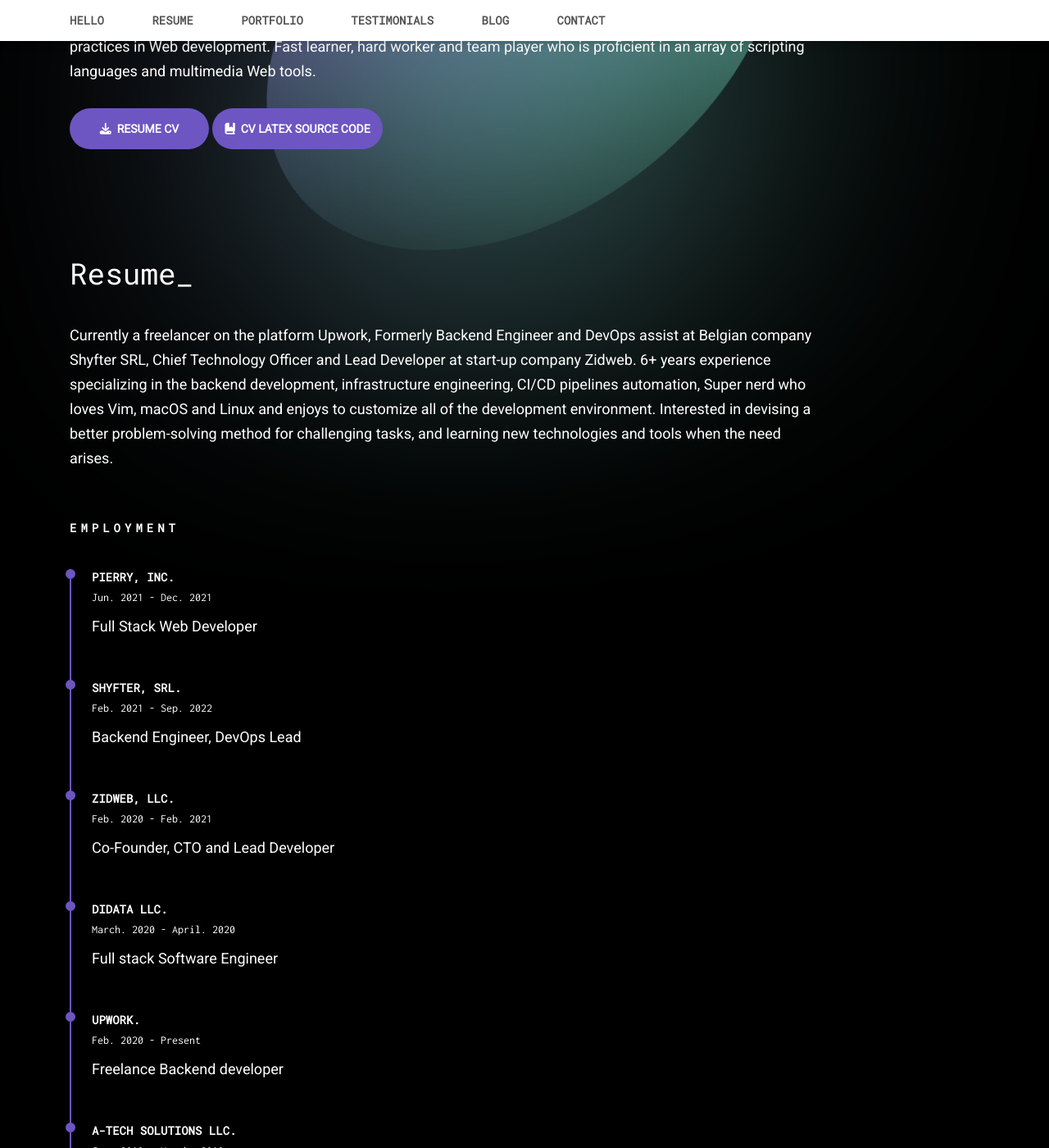
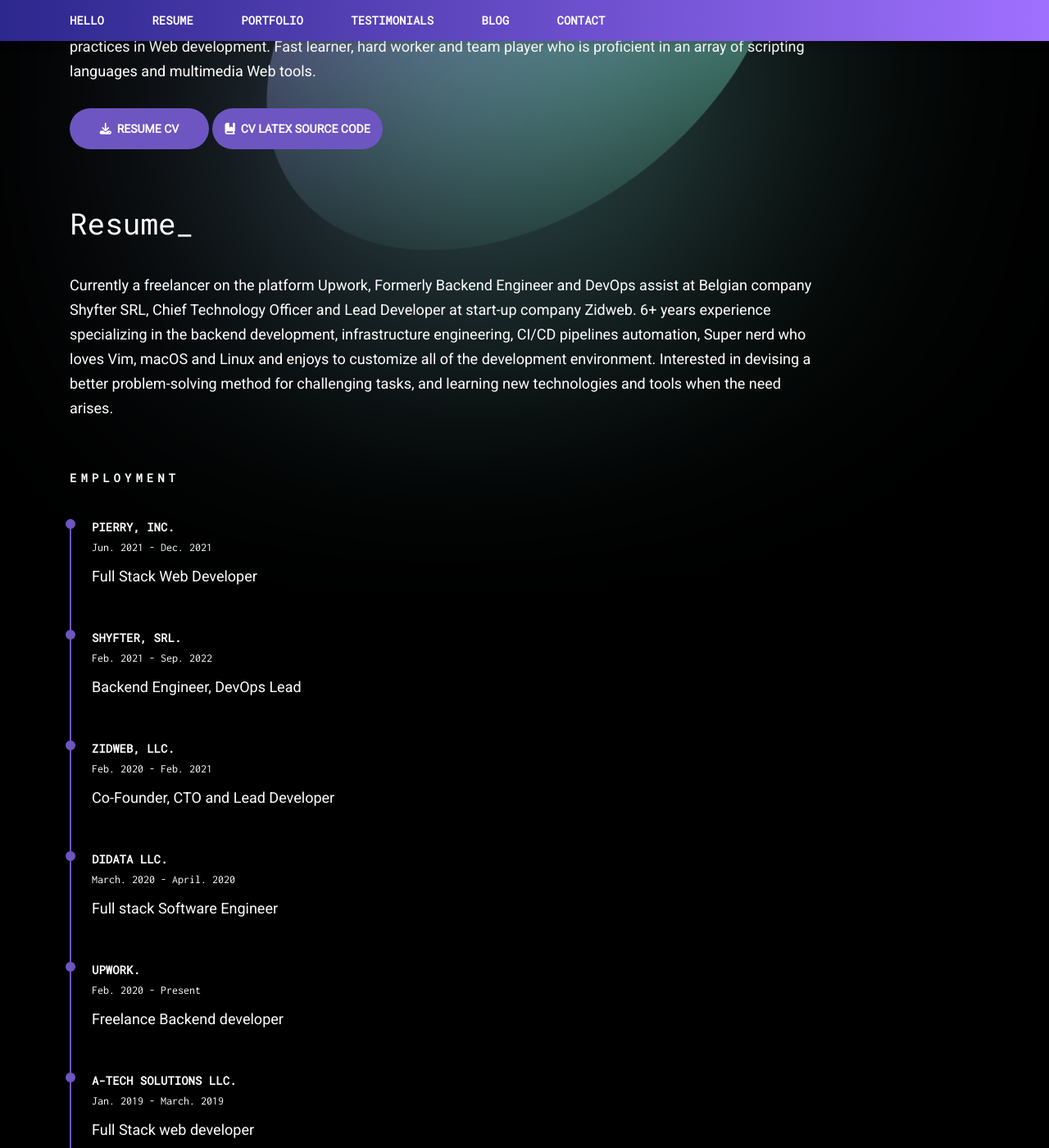
Before and after one commit to CaddyDz/caddydz.github.io, a Jekyll site: the page built from index.md, in a window 1280 px wide and 1400 px high, scrolled down 681 px. Shown: the whole window at 82% size. Built offline with Jekyll 4.4.1, drawn with Linux system fonts in a browser that asks for light colours; nearby versions of some CDN libraries.

Commit message:
UI improvements (#663)
Signed-off-by: Salim Djerbouh <13698160+CaddyDz@users.noreply.github.com>

```diff
--- a/_layouts/default.html
+++ b/_layouts/default.html
@@ -130,8 +130,6 @@
         </div>
       </section>
       <!--Intro-->
-
-      <hr />
 
       <!--Resume-->
       <section id="resume" class="container section">
--- a/css/app.css
+++ b/css/app.css
@@ -230,6 +230,8 @@ section {
 }
 .section {
   padding-bottom: 60px;
+}
+#intro, #contact {
   padding-top: 60px;
 }
 .section .section__title {
@@ -243,8 +245,13 @@ section {
 }
 @media screen and (max-width: 760px) {
   .section {
-    padding-bottom: 50px;
-    padding-top: 50px;
+    padding-bottom: 0px;
+    padding-top: 20px !important;
+  }
+  .footer {
+    margin-bottom: unset !important;
+    top: unset !important;
+    padding-top: 40px;
   }
 }
 .site-btn {
@@ -327,26 +334,26 @@ section {
   opacity: 1;
 }
 .menu.menu--active {
-  background-color: #fff;
+  background: linear-gradient(to right, #2c278d, rgb(160, 112, 255));
   box-shadow: 0 5px 8px 0 rgba(0, 0, 0, 0.14);
 }
 .menu.menu--active .menu__wrapper {
   margin-top: 15px;
 }
 .menu.menu--active .menu__wrapper a {
-  color: #555 !important;
+  color: #fff !important;
   opacity: 1;
 }
 .menu.menu--active .menu__wrapper a:hover {
-  color: #6d56c1 !important;
+  color: #aba8b5 !important;
 }
 .menu.menu--active .menu__wrapper a:after {
-  background: #6d56c1 !important;
+  background: #e6e2f6 !important;
 }
 .menu.menu--active .menu__mobile-button {
   background-color: transparent;
   border: none;
-  color: #555 !important;
+  color: #fff !important;
   margin-top: -5px;
   opacity: 0.9;
   transition: all 0.3s;
@@ -499,7 +506,7 @@ section {
   text-transform: uppercase;
 }
 .post-cards .post-cards_title {
-  color: #555;
+  color: #fff;
   font-family: Roboto Mono, monospace;
   font-size: 14px;
   font-weight: 700;
```
